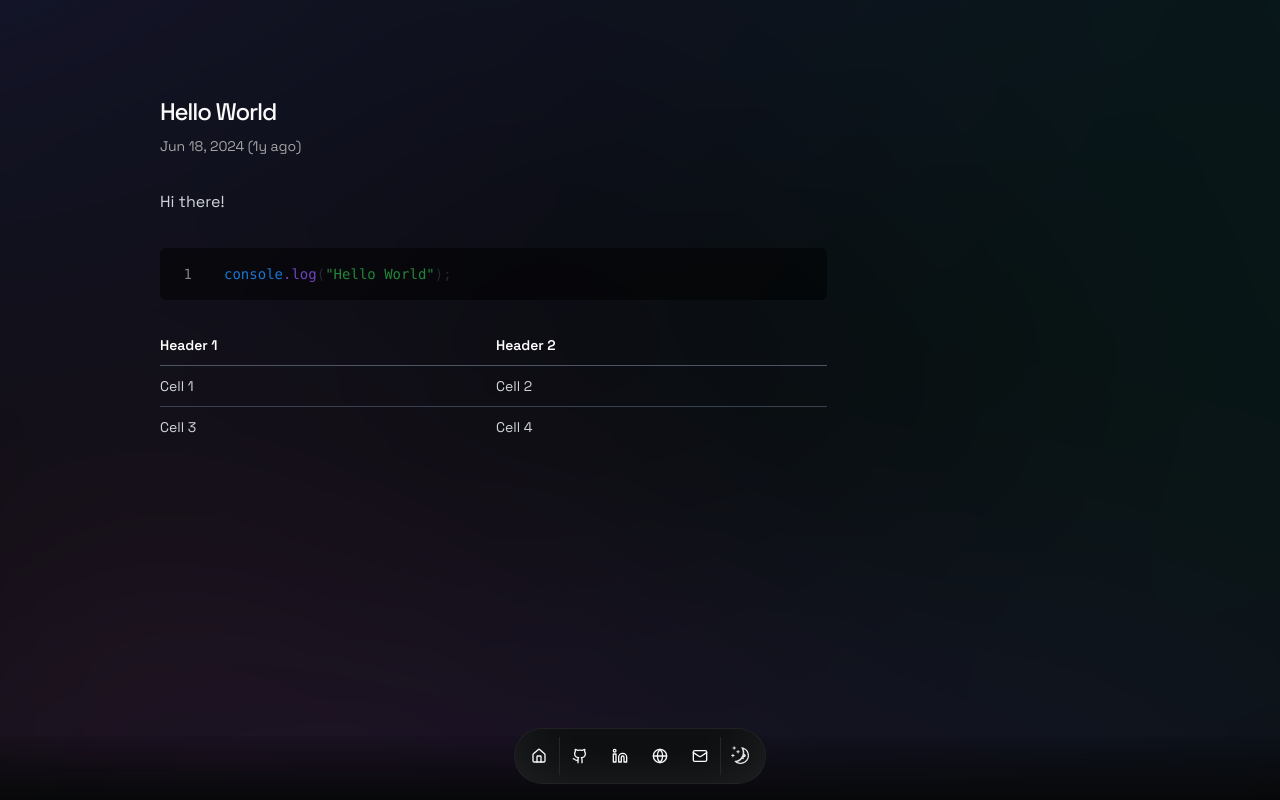
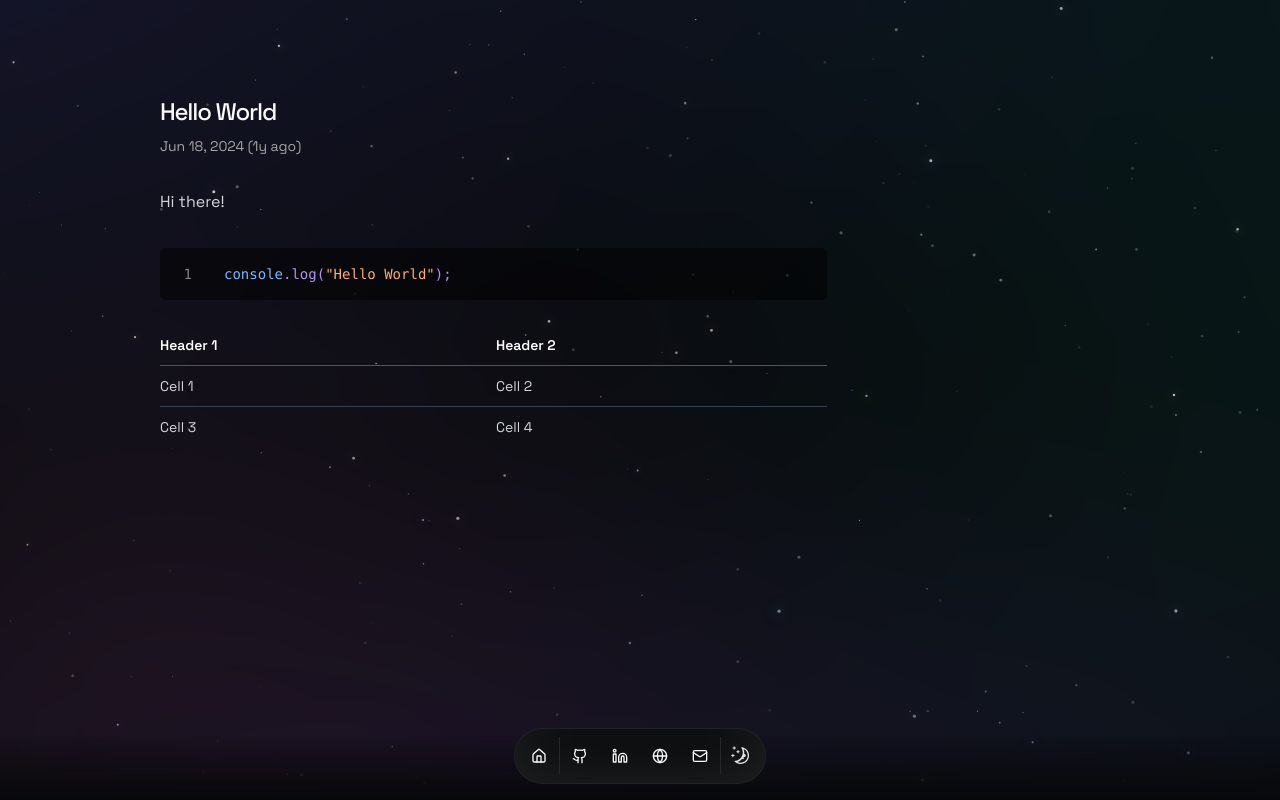
Before and after one commit to WillWYQ/portfolio, a Next.js app: page /blog/hello-world in a window 1280 px wide. Built offline with nearby package versions, Linux system fonts and the light colour scheme.

Commit message:
fix: update theme handling to prevent color scheme conflicts and ensure consistent styling

```diff
--- a/src/app/globals.css
+++ b/src/app/globals.css
@@ -102,12 +102,12 @@
     background-color: var(--shiki-light-bg);
   }
 
-  @media (prefers-color-scheme: dark) {
-    code[data-theme*=" "],
-    code[data-theme*=" "] span {
-      color: var(--shiki-dark);
-      background-color: var(--shiki-dark-bg);
-    }
+  /* Follow the site's class-driven theme, not the OS preference — otherwise
+     code blocks flip colors independently of the rest of the page. */
+  .dark code[data-theme*=" "],
+  .dark code[data-theme*=" "] span {
+    color: var(--shiki-dark);
+    background-color: var(--shiki-dark-bg);
   }
 
   code[data-line-numbers] {
--- a/src/components/mode-toggle.tsx
+++ b/src/components/mode-toggle.tsx
@@ -5,7 +5,7 @@ import { MoonIcon, SunIcon } from "@radix-ui/react-icons";
 import { useTheme } from "next-themes";
 
 export function ModeToggle() {
-  const { theme, setTheme } = useTheme();
+  const { resolvedTheme, setTheme } = useTheme();
 
   return (
     <Button
@@ -13,7 +13,7 @@ export function ModeToggle() {
       type="button"
       size="icon"
       className="px-2"
-      onClick={() => setTheme(theme === "dark" ? "light" : "dark")}
+      onClick={() => setTheme(resolvedTheme === "dark" ? "light" : "dark")}
     >
       <SunIcon className="h-[1.2rem] w-[1.2rem] text-neutral-800 dark:hidden dark:text-neutral-200" />
       <MoonIcon className="hidden h-[1.2rem] w-[1.2rem] text-neutral-800 dark:block dark:text-neutral-200" />
--- a/src/components/star-field.tsx
+++ b/src/components/star-field.tsx
@@ -25,7 +25,11 @@ export function StarField() {
   useEffect(() => setMounted(true), []);
 
   useEffect(() => {
-    if (resolvedTheme !== "dark") return;
+    // Must also gate on `mounted`: on the very first client render the canvas
+    // isn't in the DOM yet (we return null below), so an effect keyed only on
+    // resolvedTheme would bail on the null ref and never re-run when landing
+    // directly in dark mode.
+    if (!mounted || resolvedTheme !== "dark") return;
 
     const canvas = canvasRef.current;
     if (!canvas) return;
@@ -106,7 +110,7 @@ export function StarField() {
       cancelAnimationFrame(rafRef.current);
       window.removeEventListener("resize", setSize);
     };
-  }, [resolvedTheme]);
+  }, [mounted, resolvedTheme]);
 
   if (!mounted || resolvedTheme !== "dark") return null;
 
--- a/src/components/theme-provider.tsx
+++ b/src/components/theme-provider.tsx
@@ -12,6 +12,14 @@ export function ThemeProvider({ children, ...props }: ThemeProviderProps) {
       // visual) only exists in dark mode. Visitors can still toggle light,
       // and their choice persists via next-themes localStorage.
       defaultTheme="dark"
+      // No OS following: enableSystem defaults to true in next-themes, which
+      // made the site flip light/dark whenever the OS auto appearance
+      // (sunset/schedule) switched. Theme is only ever an explicit choice.
+      enableSystem={false}
+      // Fresh key: an earlier version of the site stored "system" under the
+      // default "theme" key; with enableSystem off that stale value would
+      // apply a literal `class="system"` (broken light). Ignore it.
+      storageKey="portfolio-theme"
       disableTransitionOnChange
       {...props}
     >
```
